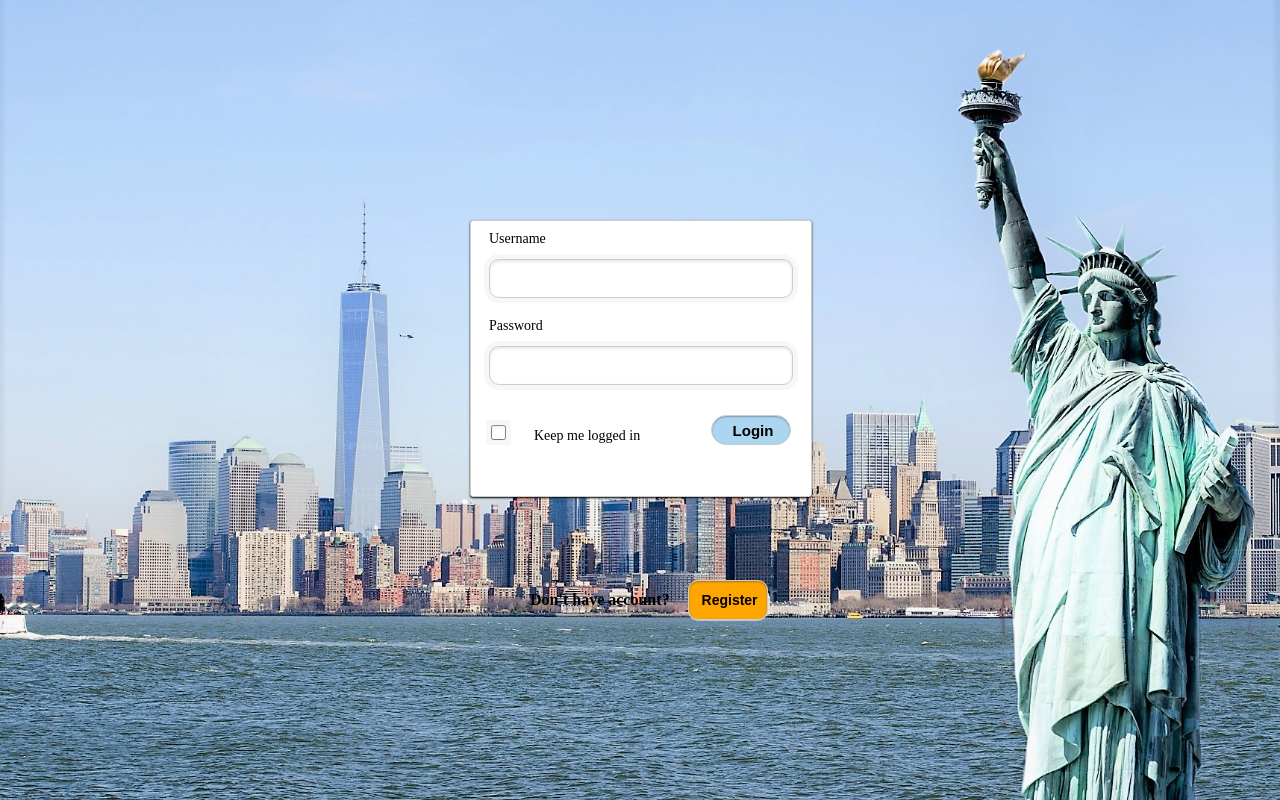
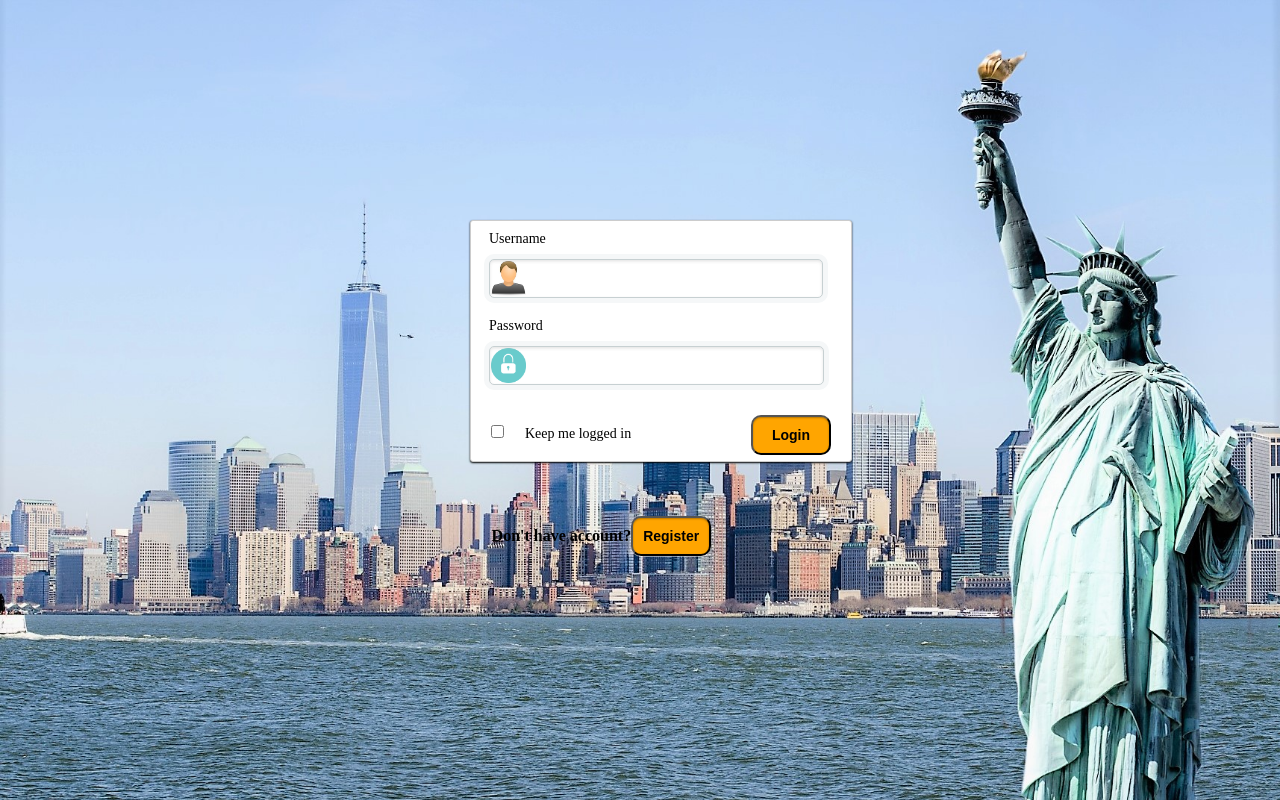
Before and after one commit to Jagamanikandan/LMCertificationsApp, an Angular app: page /LMCertificationsApp/ in a window 1280 px wide. Built offline with nearby package versions, Linux system fonts and the light colour scheme.

Commit message:
login page design

```diff
--- a/src/app/add-certificate/add-certificate.component.css
+++ b/src/app/add-certificate/add-certificate.component.css
@@ -81,10 +81,15 @@ input[type=reset]
 	border-radius: 10px;
 	box-shadow: inset 0 1.5px 3px rgba(190,190,190,.4), 0 0 0 5px #f5f7f8;
 }
+
 input[type=date]
 {
 color: #777;
+background: url(//calendar.png);
+background-repeat: no-repeat;
+background-size: 7%;
 padding-left: 10px;
+background-position: right;
 margin: 10px;
 margin-top: 12px;
 margin-left: 18px;
@@ -93,5 +98,22 @@ input[type=date]
 border: 1px solid #c7d0d2;
 border-radius: 10px;
 box-shadow: inset 0 1.5px 3px rgba(190,190,190,.4), 0 0 0 5px #f5f7f8;
+}
 
+
+::-webkit-calendar-picker-indicator
+{
+color: rgba(0,0,0,0);
+opacity: -5;
 }
+::-webkit-calendar-picker-indicator::after
+{
+content: '';
+display: block;
+background: url(//calendar.png);
+background-size: 10%;
+width: 100px;
+height: 100px;
+position: absolute;
+transform: translate(-2%);
+}
--- a/src/app/home/home.component.html
+++ b/src/app/home/home.component.html
@@ -12,7 +12,6 @@
   </li>
   <li><a href="">By Year Completed</a>
   </li></ul>
-  <li><a href="">Delete Certification</a></li>
   <li><a href="">About</a></li>
   <li><a href="#">Log Out</a></li>
 </ul>
--- a/src/app/login/login.component.css
+++ b/src/app/login/login.component.css
@@ -1,8 +1,8 @@
 #container
 {
 	position: fixed;
-	width: 340px;
-	height: 275px;
+	width: 380px;
+	height: 240px;
 	top: 50%;
 	left: 50%;
 	margin-top: -180px;
@@ -11,6 +11,7 @@
 	border-radius: 3px;
 	border: 1px solid #ccc;
 	box-shadow: 0px 1px 2px rgba(0,0,0,1);
+	z-index: 1;
 }
 
 form
@@ -29,9 +30,10 @@ Label
 	font-size: 14px;
 }
 
-input
+input[type=text],input[type=password]
 {
 	color: #777;
+    right: -5px;
 	padding-left: 10px;
 	margin: 10px;
 	margin-top: 12px;
@@ -39,16 +41,24 @@ input
 	width: 290px;
 	height: 35px;
 	border: 1px solid #c7d0d2;
-	border-radius: 10px;
+	border-radius: 5px;
 	box-shadow: inset 0 1.5px 3px rgba(190,190,190,.4), 0 0 0 5px #f5f7f8;
 }
 
-#check
+input[type=number]
 {
-	width: 15px;
-	height: 15px;
+	color: #777;
+    right: -5px;
+	padding-left: 10px;
+	margin: 10px;
+	margin-top: 12px;
+	margin-left: 18px;
+	width: 290px;
+	height: 35px;
+	border: 1px solid #c7d0d2;
+	border-radius: 5px;
+	box-shadow: inset 0 1.5px 3px rgba(190,190,190,.4), 0 0 0 5px #f5f7f8;
 }
-
 #lower
 {
 	background: #ecf2f5;
@@ -94,11 +104,26 @@ input[type=submit]
 {
 	position: fixed;
 
-	top: 70%;
-	left: 40%;
+	top: 62%;
+	left: 37%;
 
 }
 input[type=button]
+{
+	float: center;
+	margin-right: 20px;
+	margin-top: 20px;
+	width: 80px;
+	height: 40px;
+	font-size: 14px;
+	font-weight: bold;
+	color: black;
+	background-color: orange;
+	border-radius: 10px;
+	box-shadow: inset 0 1px 2px rgba(0,0,0,.3), 0 1px 0 rgba(255,255,255,.5);
+	cursor: pointer;
+}
+input[type=submit]
 {
 	float: center;
 	margin-right: 20px;
@@ -123,6 +148,7 @@ input[type=button]
 	font-size: 16px;
 }
 
+
 #container2 label
 {
 	color: black;
@@ -141,7 +167,7 @@ input[type=button]
 	top: 50%;
 	left: 50%;
 	background: #fff;
-	border-radius: 3px;
+	border-radius: 30px;
 	border: 1px solid #ccc;
 	box-shadow: 0px 1px 2px rgba(0,0,0,1);
 }
@@ -157,3 +183,69 @@ h1{
 	margin: 0 0 .92em;
 	text-align: center;
 }
+
+#txtPassword
+{
+	background-image: url(password.png);
+	padding-left: 41px;
+	background-size: 35px 35px;
+    background-position: 1px 1px;
+    background-repeat: no-repeat;
+}
+#txtusername
+{
+	background-image: url(user.jpg);
+	padding-left: 40px;
+	background-size: 35px 35px;
+    background-position: 1px 1px;
+    background-repeat: no-repeat;
+}
+#list
+{
+	color: #777;
+	padding-left: 15px;
+	margin: 10px;
+	margin-top: 12px;
+	margin-left: 10px;
+	width: 300px;
+	height: 35px;
+	border: 1px solid #c7d0d2;
+	border-radius: 10px;
+	box-shadow: inset 0 1.5px 3px rgba(190,190,190,.4), 0 0 0 5px #f5f7f8;
+
+}
+input[type=date]
+{
+
+	color: #777;
+	background: url(//calendar.png);
+	background-repeat: no-repeat;
+	background-size: 7%;
+	padding-left: 10px;
+	background-position: right;
+	margin: 10px;
+	margin-top: 12px;
+	margin-left: 18px;
+	width: 290px;
+	height: 35px;
+	border: 1px solid #c7d0d2;
+	border-radius: 5px;
+	box-shadow: inset 0 1.5px 3px rgba(190,190,190,.4), 0 0 0 5px #f5f7f8;
+}
+
+::-webkit-calendar-picker-indicator
+{
+	color: rgba(0,0,0,0);
+	opacity: -5;
+}
+::-webkit-calendar-picker-indicator::after
+{
+	content: '';
+	display: block;
+	background: url(//calendar.png);
+	background-size: 10%;
+	width: 100px;
+	height: 100px;
+	position: absolute;
+	transform: translate(-2%);
+}
--- a/src/app/search-by-name/search-by-name.component.html
+++ b/src/app/search-by-name/search-by-name.component.html
@@ -6,8 +6,11 @@
     <input type="textbox" name="employeeName"><br>
     <input type="submit" value="Search"  name="search">
 </form>
+
 <div *ngIf= "notempty">
+
 <ul>
+<h5 ngModel>Certification Details of {{ employeeId }}</h5>
   <li *ngFor="let list of certificateList">Certificate Name: {{ list.name }} Date: {{ list.completionDate }} Mode: {{ list.cerertificationMode }}
   </li>
 </ul>
--- a/src/app/search-by-name/search-by-name.component.ts
+++ b/src/app/search-by-name/search-by-name.component.ts
@@ -11,13 +11,13 @@ export class SearchByNameComponent implements OnInit {
   employeeId: string;
   notempty = false;
   certificateList: certificate[];
-  constructor( private data: certficateMockData) {
-    this.certificateList = data.getlist();
+  constructor( public data: certficateMockData) {
    }
   ngOnInit() {
   }
 
   getCertificatesByName(employeeId: string): void {
     this.notempty = true;
+    this.certificateList = this.data.getlist();
 }
 }
```
Also changed, not shown: src/app/login/password.png (added), src/app/login/user.jpg (added). Lines whose indentation alone changed are shown as unchanged.
